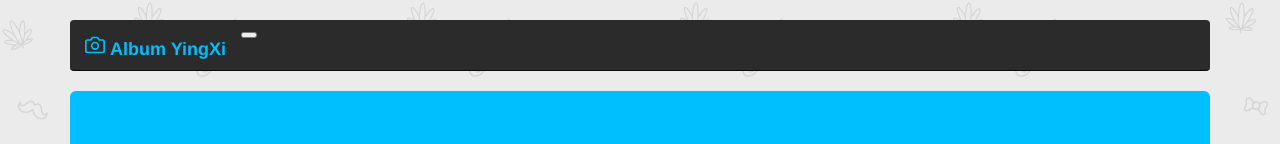
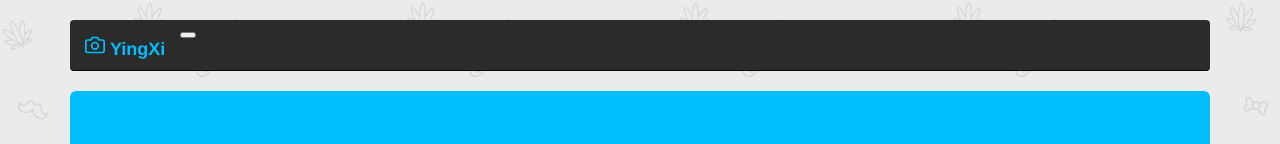
Before and after one commit to Facebook-dev/CHINA-ARMY-PRESENTE, a plain HTML site: page index.html in a window 1280 px wide. Shown: the top 144 px of the page. Drawn offline with nearby package versions, Linux system fonts and the light colour scheme; a script that the page names is missing.

Commit message:
Update index.html

```diff
--- a/index.html
+++ b/index.html
@@ -51,7 +51,7 @@
               </button>
               <a href="#" class="navbar-brand d-flex align-items-center">
                 <svg xmlns="http://www.w3.org/2000/svg" width="20" height="20" fill="none" stroke="currentColor" stroke-linecap="round" stroke-linejoin="round" stroke-width="2" aria-hidden="true" class="mr-2" viewBox="0 0 24 24" focusable="false"><path d="M23 19a2 2 0 0 1-2 2H3a2 2 0 0 1-2-2V8a2 2 0 0 1 2-2h4l2-3h6l2 3h4a2 2 0 0 1 2 2z"/><circle cx="12" cy="13" r="4"/></svg>
-                <strong>Album YingXi</strong>
+                <strong>YingXi</strong>
               </a>
               <button class="navbar-toggler" type="button" data-toggle="collapse" data-target="#navbarHeader" aria-controls="navbarHeader" aria-expanded="false" aria-label="Toggle navigation">
                 <span class="navbar-toggler-icon"></span>
```
